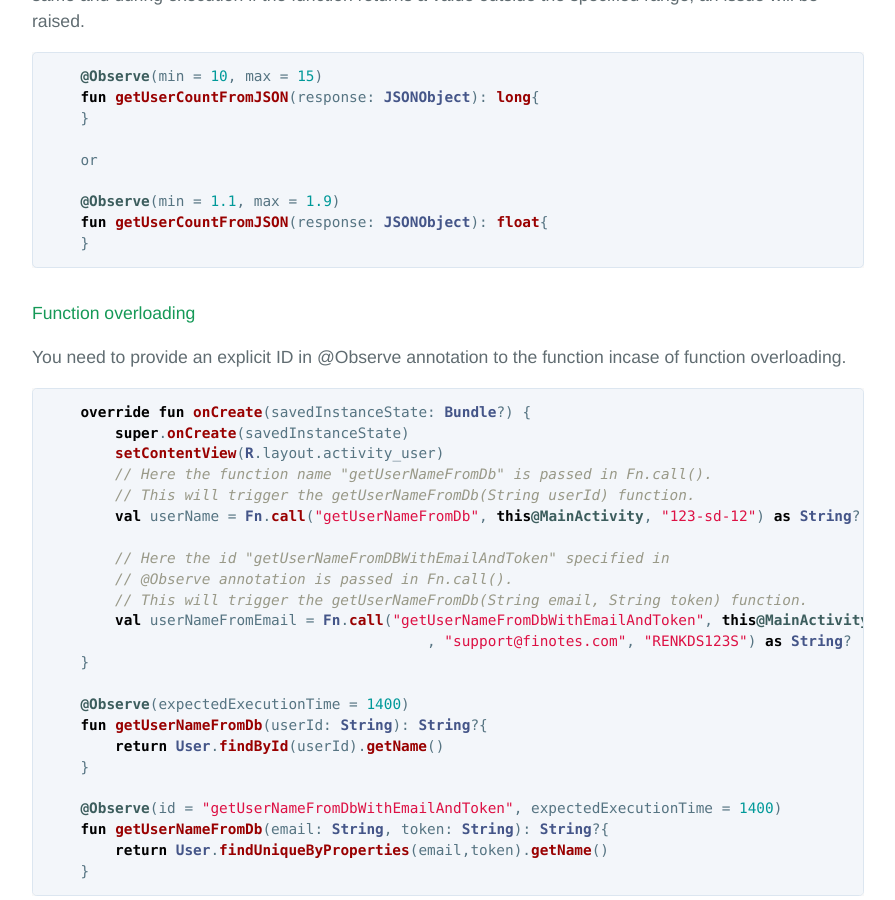
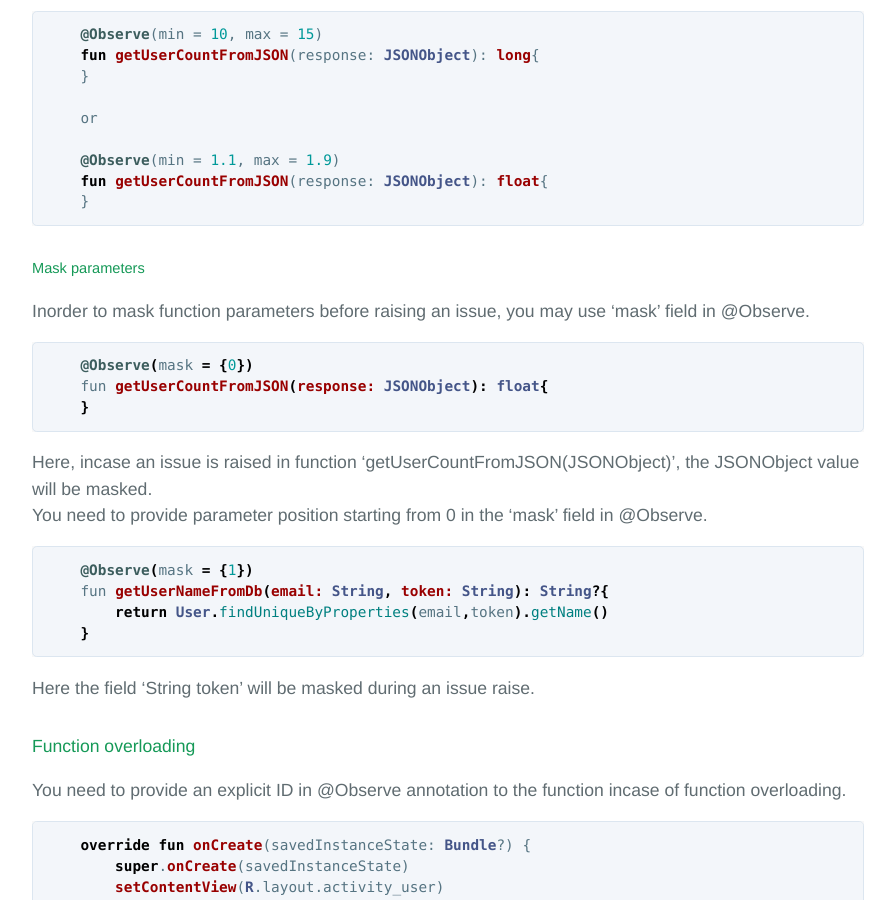
Before and after one commit to finotes/finotes.github.io, a Jekyll site: the page built from _posts/2018-02-09-kotlin-docs.md, in a window 1280 px wide and 900 px high, scrolled down 14087 px. Shown: the whole window, without its empty margins (192-1087 px from the left). Built offline with Jekyll 4.4.1, drawn with Linux system fonts in a browser that asks for light colours; some web fonts are replaced; some of the changed text lies outside the part shown.

Commit message:
Update 2018-02-09-kotlin-docs.md

````diff
--- a/_posts/2018-02-09-kotlin-docs.md
+++ b/_posts/2018-02-09-kotlin-docs.md
@@ -223,22 +223,20 @@ Do note that specifying timeout will not interfere in any way with your network
 You have an option to mask headers, incase they contain sensitive information.
 ```java
 @Observe(maskHeaders = {"X-Key", "X-Me"})
-public class BlogApp extends Application {
-    @Override
-    public void onCreate() {
-        super.onCreate();
-        Fn.init(this, false , true);
+class BlogApp: Application() {
+    override fun onCreate() {
+        super.onCreate()
+	Fn.init(this, false , true)
     }
 }
 ```
 or
 ```java
 @Observe(maskHeaders = {"X-Key"})
-public class BlogApp extends Application {
-    @Override
-    public void onCreate() {
-        super.onCreate();
-        Fn.init(this, false , true);
+class BlogApp: Application() {
+    override fun onCreate() {
+        super.onCreate()
+	Fn.init(this, false , true)
     }
 }
 ```
@@ -556,8 +554,22 @@ If the function annotated with @Observe returns a number or decimal value, you m
     fun getUserCountFromJSON(response: JSONObject): float{
     }
 ```
-
-
+##### Mask parameters
+Inorder to mask function parameters before raising an issue, you may use 'mask' field in @Observe.
+```java
+    @Observe(mask = {0})
+    fun getUserCountFromJSON(response: JSONObject): float{
+    }
+```
+Here, incase an issue is raised in function 'getUserCountFromJSON(JSONObject)', the JSONObject value will be masked.
+You need to provide parameter position starting from 0 in the 'mask' field in @Observe.
+```java
+    @Observe(mask = {1})
+    fun getUserNameFromDb(email: String, token: String): String?{
+        return User.findUniqueByProperties(email,token).getName()
+    }
+```
+Here the field 'String token' will be masked during an issue raise.
 
 #### Function overloading
 You need to provide an explicit ID in @Observe annotation to the function incase of function overloading.
````
